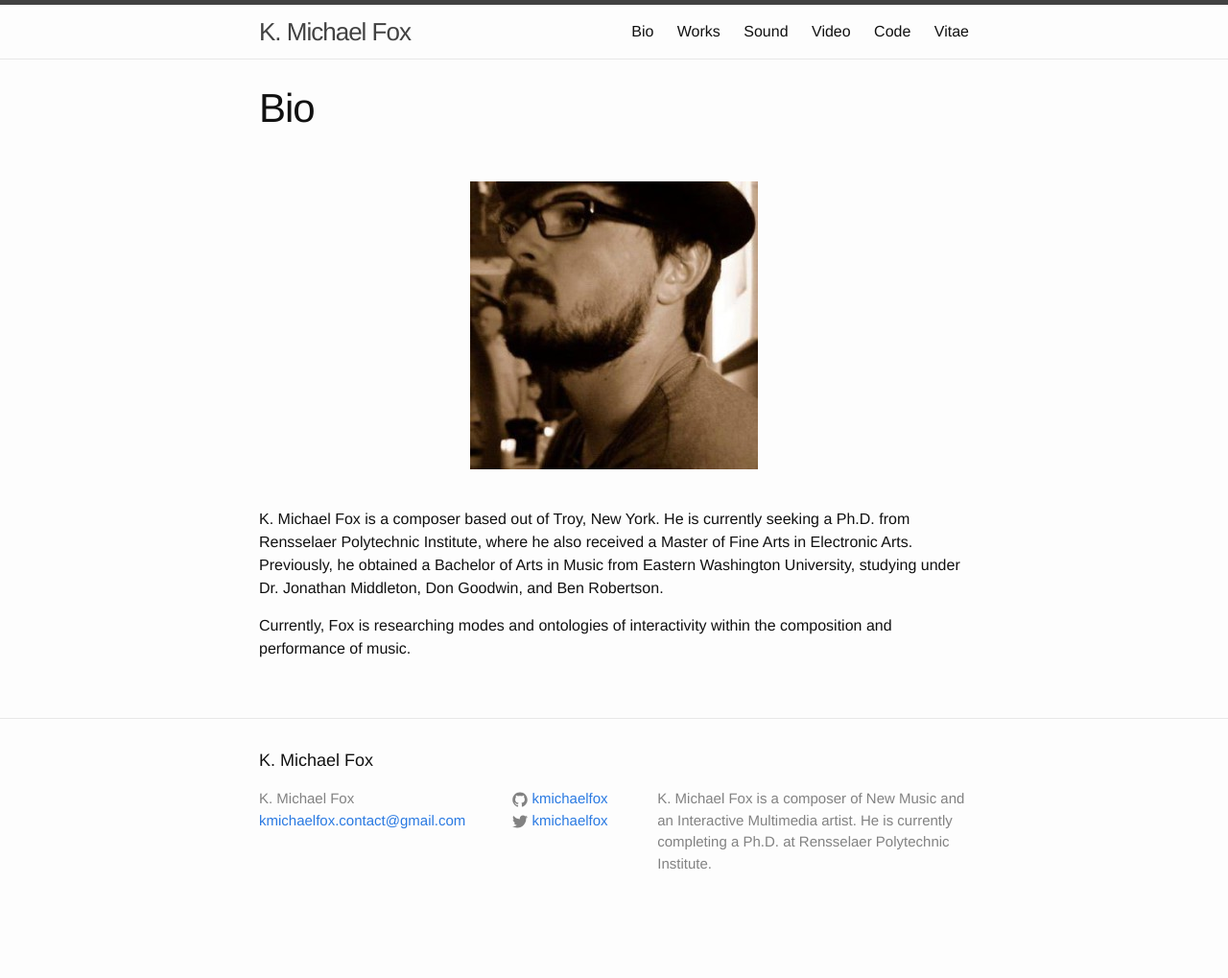
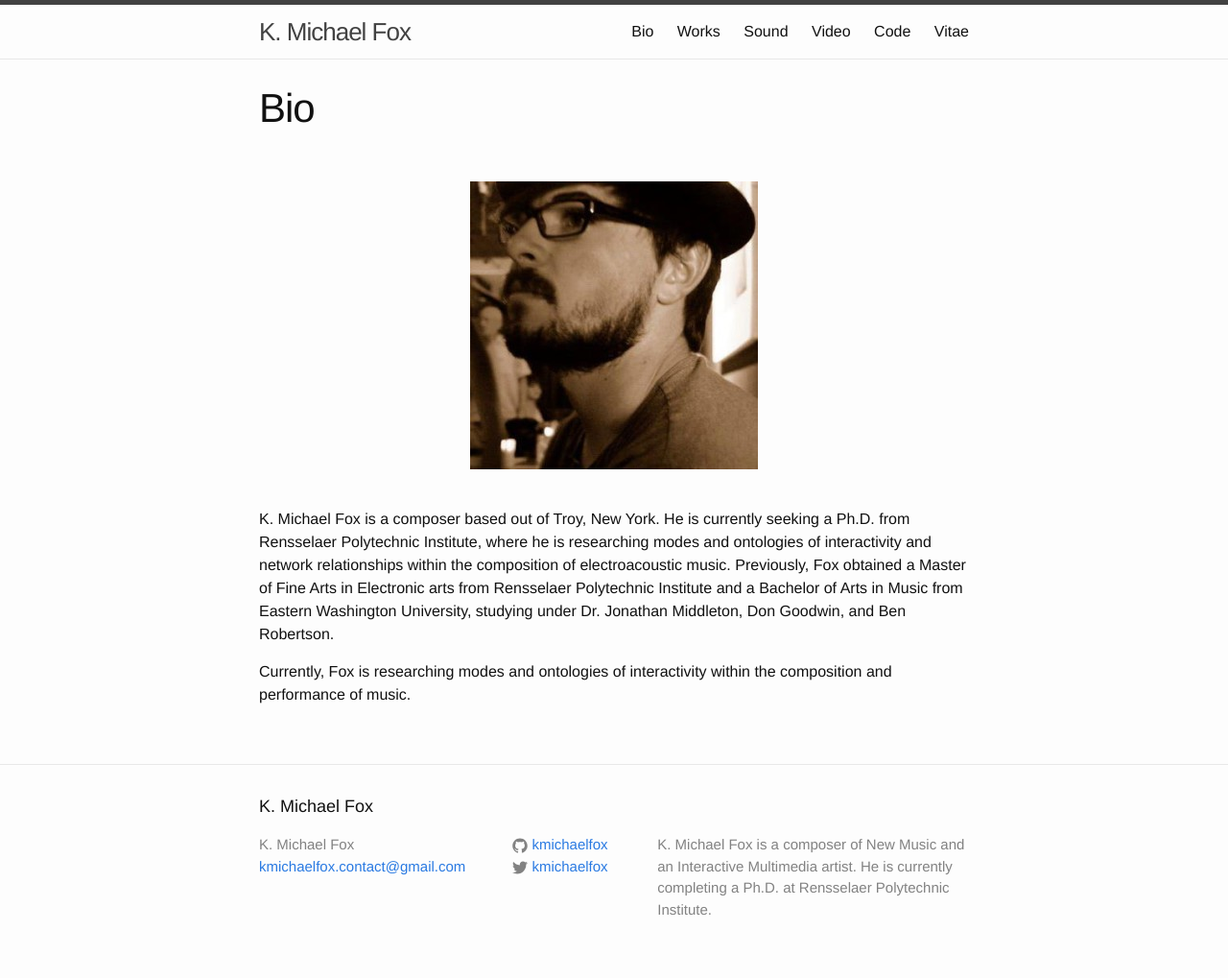
Before and after one commit to kmichaelfox/kmichaelfox.github.io, a Jekyll site: the page built from bio.md, in a window 1280 px wide. Shown: the whole page at 96% size. Built offline with Jekyll 4.4.1, drawn with Linux system fonts in a browser that asks for light colours; before the commit the page ends 971 px from its top, so only the background shows below that.

Commit message:
update bio

```diff
--- a/bio.md
+++ b/bio.md
@@ -5,6 +5,6 @@ permalink: /bio/
 ---
 <img class="center" src="/assets/images/kmf.jpg" />
 
-K. Michael Fox is a composer based out of Troy, New York. He is currently seeking a Ph.D. from Rensselaer Polytechnic Institute, where he also received a Master of Fine Arts in Electronic Arts. Previously, he obtained a Bachelor of Arts in Music from Eastern Washington University, studying under Dr. Jonathan Middleton, Don Goodwin, and Ben Robertson.
+K. Michael Fox is a composer based out of Troy, New York. He is currently seeking a Ph.D. from Rensselaer Polytechnic Institute, where he is researching modes and ontologies of interactivity and network relationships within the composition of electroacoustic music. Previously, Fox obtained a Master of Fine Arts in Electronic arts from Rensselaer Polytechnic Institute and a Bachelor of Arts in Music from Eastern Washington University, studying under Dr. Jonathan Middleton, Don Goodwin, and Ben Robertson.
 
 Currently, Fox is researching modes and ontologies of interactivity within the composition and performance of music.
```
